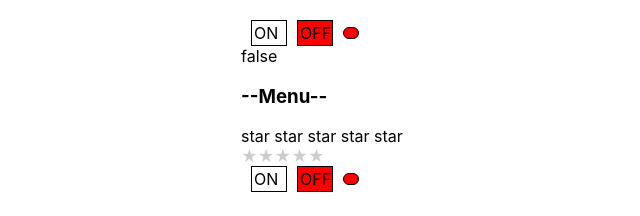
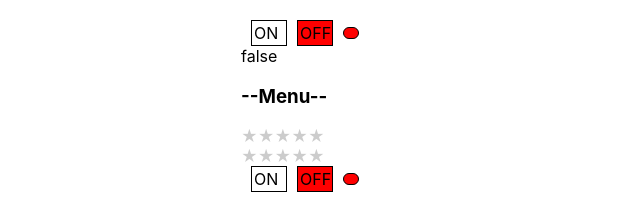
Before and after one commit to suveiko/reactProsto, a React (Create React App) app: page / in a window 1280 px wide. Shown: the top 216 px of the page, without its empty margins (99-739 px from the left). Built offline with nearby package versions, Linux system fonts and the light colour scheme.

Commit message:
Used React.memo for Rating and Select component

```diff
--- a/src/components/Rating/Rating.tsx
+++ b/src/components/Rating/Rating.tsx
@@ -7,7 +7,7 @@ type RatingPropsType = {
     onClick: (value: RatingValueType) => void
 }
 
-export function Rating({value, onClick}: RatingPropsType) {
+export function RatingSecret({value, onClick}: RatingPropsType) {
     console.log('Rating rendering')
 
     return (
@@ -21,12 +21,14 @@ export function Rating({value, onClick}: RatingPropsType) {
     )
 }
 
+export const Rating = React.memo(RatingSecret)
+
 type StarType = {
     selected: boolean
     onClick: () => void
 }
 
-function Star({selected, onClick}: StarType) {
+function StarSecret({selected, onClick}: StarType) {
     console.log('Star rendering')
     return (
         <span onClick={() => onClick()}>
@@ -46,3 +48,5 @@ function Star({selected, onClick}: StarType) {
         </span>
     )
 }
+
+const Star = React.memo(StarSecret)
--- a/src/components/Select/Select.tsx
+++ b/src/components/Select/Select.tsx
@@ -1,4 +1,4 @@
-import {useState, KeyboardEvent, useEffect} from "react";
+import React, {useState, KeyboardEvent, useEffect} from "react";
 
 import s from './Select.module.css'
 
@@ -13,7 +13,7 @@ type SelectPropsType = {
     items: ItemType[]
 }
 
-export function Select({value, items, onChange}: SelectPropsType) {
+export function SelectSecret({value, items, onChange}: SelectPropsType) {
 
     const [isVisible, setIsVisible] = useState(false)
     const [hoveredElementValue, setHoveredElementValue] = useState(value)
@@ -86,3 +86,5 @@ export function Select({value, items, onChange}: SelectPropsType) {
         </div>
     )
 }
+
+export const Select = React.memo(SelectSecret)
--- a/src/components/UncontrolledRating/UncontrolledRating.tsx
+++ b/src/components/UncontrolledRating/UncontrolledRating.tsx
@@ -6,7 +6,7 @@ type RatingType = {
     defaultValue?: ValueType
 }
 
-export function UncontrolledRating({defaultValue}: RatingType) {
+export function UncontrolledRatingSecret({defaultValue}: RatingType) {
     let [value, setValue] = useState<ValueType>(defaultValue ? defaultValue : 0)
     return (
         <div>
@@ -19,10 +19,26 @@ export function UncontrolledRating({defaultValue}: RatingType) {
     )
 }
 
+export const UncontrolledRating = React.memo(UncontrolledRatingSecret)
+
 type StarPropsType = {
     selected: boolean
     callBack: () => void
 }
 
-const Star = ({selected, callBack}: StarPropsType) => <span onClick={callBack}>{selected ?
-    <b>star </b> : ' star'}</span>
+const StarSecret = ({selected, callBack}: StarPropsType) => <span onClick={callBack}>{selected ? <b
+        style={{
+            color: '#000',
+            cursor: 'pointer'
+        }}
+    >&#9733;
+    </b>
+    : <span style={{
+        color: '#ccc',
+        cursor: 'pointer'
+    }}>
+                  &#9733;
+              </span>
+}</span>
+
+const Star = React.memo(StarSecret)
```
